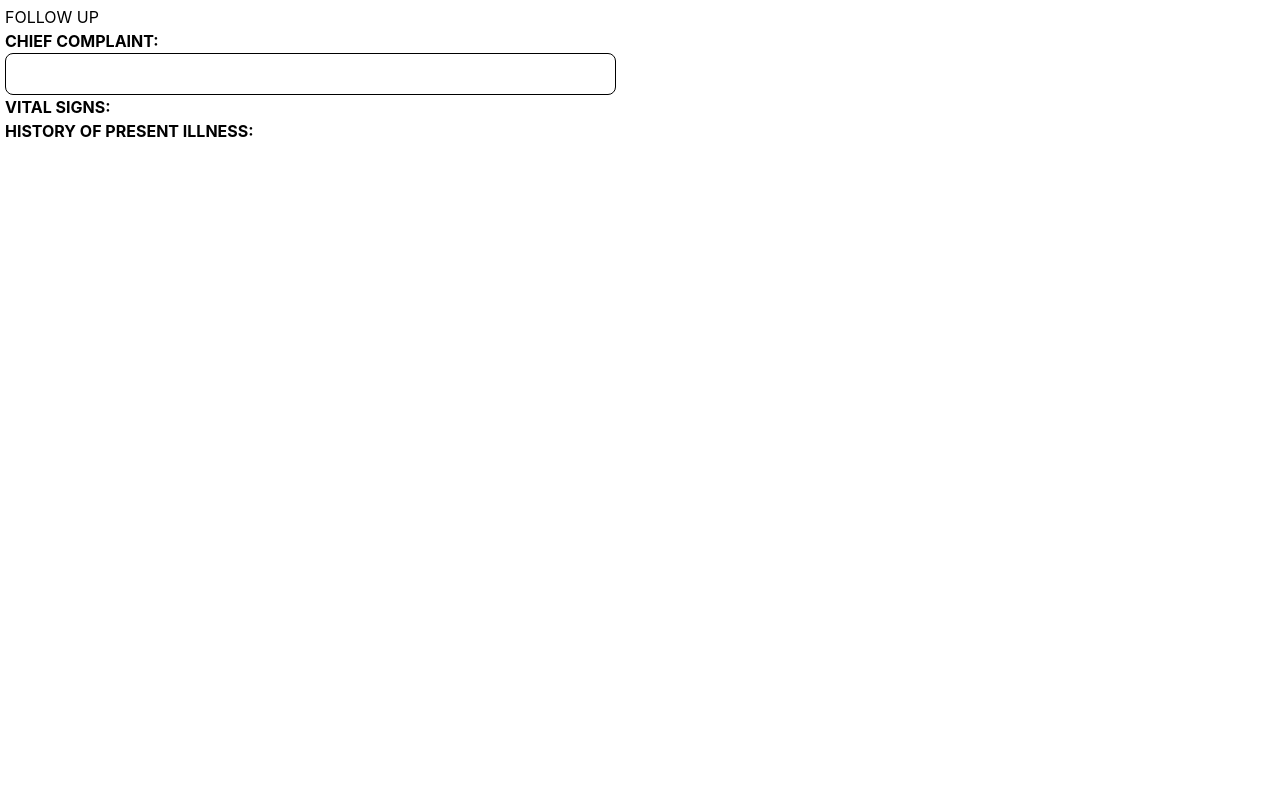
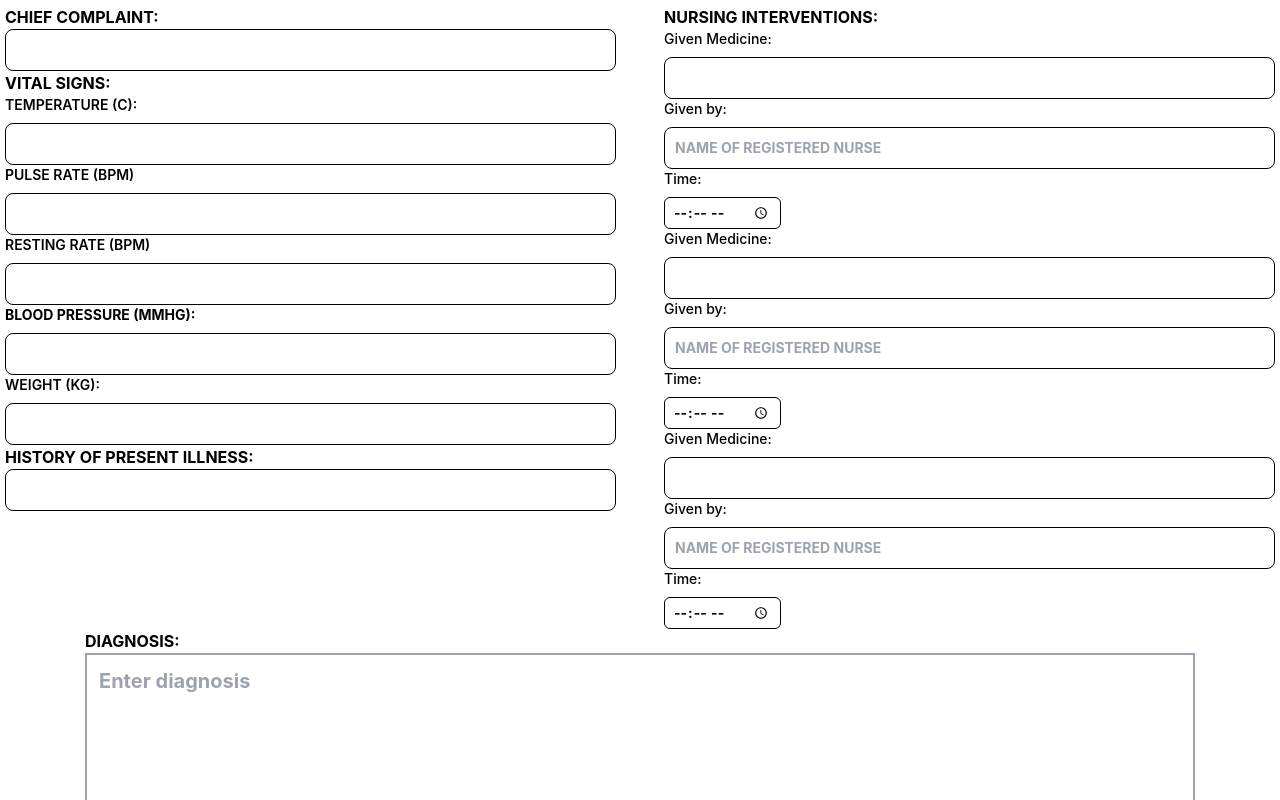
Before and after one commit to Andraannn/MSU-IIT-CIS-Adlawan, a React (Create React App) app in the folder my-project/: page /testing in a window 1280 px wide. Shown: the top 800 px of the page. Built offline with nearby package versions, Linux system fonts and the light colour scheme.

Commit message:
added follow up

```diff
--- a/my-project/src/routes/Test.js
+++ b/my-project/src/routes/Test.js
@@ -1,18 +1,129 @@
+import React, {useState} from "react";
+
 function Testing() {
+  const [time, setTime] = useState("");
+  const handleTimeChange = (e) => {
+        setTime(e.target.value);
+    };
     return(
     <>
-    <h1>FOLLOW UP</h1>
         <div className="grid grid-cols-2 gap-x-12">
-            <div class="col-span-3 lg:col-span-1">
+            <div class="col-span-2 lg:col-span-1">
                 <div className="font-bold">CHIEF COMPLAINT:
-                    <div className="col-span-3 lg:col-span-1">
-                        <input type="text" id="id_num" class="border border-black text-gray-900 text-sm rounded-lg block w-full p-2.5" required/>
+                    <div className="col-span-2 lg:col-span-1">
+                        <input type="text" id="ch_complaint" class="border border-black text-gray-900 text-sm rounded-lg block w-full p-2.5" required/>
                     </div>
                 </div>
                 <div className="font-bold">VITAL SIGNS:
+                <div>
+                        <label for="TEMP" class="block mb-2 text-sm font-medium font-semibold text-black">TEMPERATURE (C): </label>
+                        <input type="number" id="TEMP" class="border border-black text-gray-900 text-sm rounded-lg block w-full p-2.5  " required/>
+                </div>
+                <div>
+                        <label for="PULSE" class="block mb-2 text-sm font-medium font-semibold text-black">PULSE RATE (BPM)</label>
+                        <input type="number" id="PULSE" class="border border-black text-gray-900 text-sm rounded-lg block w-full p-2.5  " required/>
+                </div>
+                <div>
+                        <label for="REST" class="block mb-2 text-sm font-medium font-semibold text-black">RESTING RATE (BPM) </label>
+                        <input type="number" id="REST" class="border border-black text-gray-900 text-sm rounded-lg block w-full p-2.5  " required/>
+                </div>
+                <div>
+                        <label for="BLOOD" class="block mb-2 text-sm font-mediumfont-semibold text-black">BLOOD PRESSURE (MMHG): </label>
+                        <input type="number" id="BLOOD" class="border border-black text-gray-900 text-sm rounded-lg block w-full p-2.5  " required/>
+                </div>
+                <div>
+                        <label for="WEIGHT" class="block mb-2 text-sm font-medium font-semibold text-black">WEIGHT (KG): </label>
+                        <input type="number" id="WEIGHT" class="border border-black text-gray-900 text-sm rounded-lg block w-full p-2.5  " required/>
+                </div>
                 </div>
                 <div className="font-bold">HISTORY OF PRESENT ILLNESS:
+                        <input type="text" id="histo_ill" class="border border-black text-gray-900 text-sm rounded-lg block w-full p-2.5" required/>
                 </div>
+            </div>
+            <div class="col-span-2 lg:col-span-1">
+                <div className="font-bold">NURSING INTERVENTIONS:
+                    <div className="col-span-3 lg:col-span-1">
+                        <div>
+                          <div>
+                              <label for="MED" class="block mb-2 text-sm font-medium text-black">Given Medicine: </label>
+                              <input type="text" id="MED" class="border border-black text-gray-900 text-sm rounded-lg block w-full p-2.5  " required/>
+                          </div>
+
+                        <div>
+                              <label for="NURSE" class="block mb-2 text-sm font-medium text-black">Given by: </label>
+                              <input type="text" id="NURSE" class="border border-black text-gray-900 text-sm rounded-lg block w-full p-2.5" placeholder='NAME OF REGISTERED NURSE' required/>
+                        </div>
+
+                              <div>
+                                  <label for="NURSE" class="block mb-2 text-sm font-medium text-black">Time: </label>
+                                  <input
+                                  className="px-2 py-1 border border-black rounded-md mr-2 text-sm"
+                                  type="time"
+                                  value={time}
+                                  onChange={handleTimeChange}
+                                  />
+                            </div>
+                        </div>
+
+                        <div>
+                          <div>
+                              <label for="MED" class="block mb-2 text-sm font-medium text-black">Given Medicine: </label>
+                              <input type="text" id="MED" class="border border-black text-gray-900 text-sm rounded-lg block w-full p-2.5  " required/>
+                          </div>
+
+                        <div>
+                              <label for="NURSE" class="block mb-2 text-sm font-medium text-black">Given by: </label>
+                              <input type="text" id="NURSE" class="border border-black text-gray-900 text-sm rounded-lg block w-full p-2.5" placeholder='NAME OF REGISTERED NURSE' required/>
+                        </div>
+
+                              <div>
+                                  <label for="NURSE" class="block mb-2 text-sm font-medium text-black">Time: </label>
+                                  <input
+                                  className="px-2 py-1 border border-black rounded-md mr-2 text-sm"
+                                  type="time"
+                                  value={time}
+                                  onChange={handleTimeChange}
+                                  />
+                            </div>
+                        </div>
+
+                        <div>
+                          <div>
+                              <label for="MED" class="block mb-2 text-sm font-medium text-black">Given Medicine: </label>
+                              <input type="text" id="MED" class="border border-black text-gray-900 text-sm rounded-lg block w-full p-2.5  " required/>
+                          </div>
+
+                        <div>
+                              <label for="NURSE" class="block mb-2 text-sm font-medium text-black">Given by: </label>
+                              <input type="text" id="NURSE" class="border border-black text-gray-900 text-sm rounded-lg block w-full p-2.5" placeholder='NAME OF REGISTERED NURSE' required/>
+                        </div>
+
+                              <div>
+                                  <label for="NURSE" class="block mb-2 text-sm font-medium text-black">Time: </label>
+                                  <input
+                                  className="px-2 py-1 border border-black rounded-md mr-2 text-sm"
+                                  type="time"
+                                  value={time}
+                                  onChange={handleTimeChange}
+                                  />
+                            </div>
+                        </div>
+                    </div>
+                </div>
+            </div>
+            <div className="col-span-2 lg:mr-20 lg:ml-20">
+                <div className="font-bold">DIAGNOSIS:
+                <textarea cols="30" rows="8" class="border-solid border-gray-400 border-2 p-3 md:text-xl w-full" placeholder="Enter diagnosis"></textarea>
+                </div>
+
+                <div className="font-bold">FINDINGS:
+                <textarea cols="30" rows="8" class="border-solid border-gray-400 border-2 p-3 md:text-xl w-full" placeholder="Enter findings"></textarea>
+                </div>
+
+                <div className="font-bold">RECOMMENDATIONS:
+                <textarea cols="30" rows="8" class="border-solid border-gray-400 border-2 p-3 md:text-xl w-full" placeholder="Enter recommendations"></textarea>
+                </div>
+
             </div>
         </div>
     </>
```
